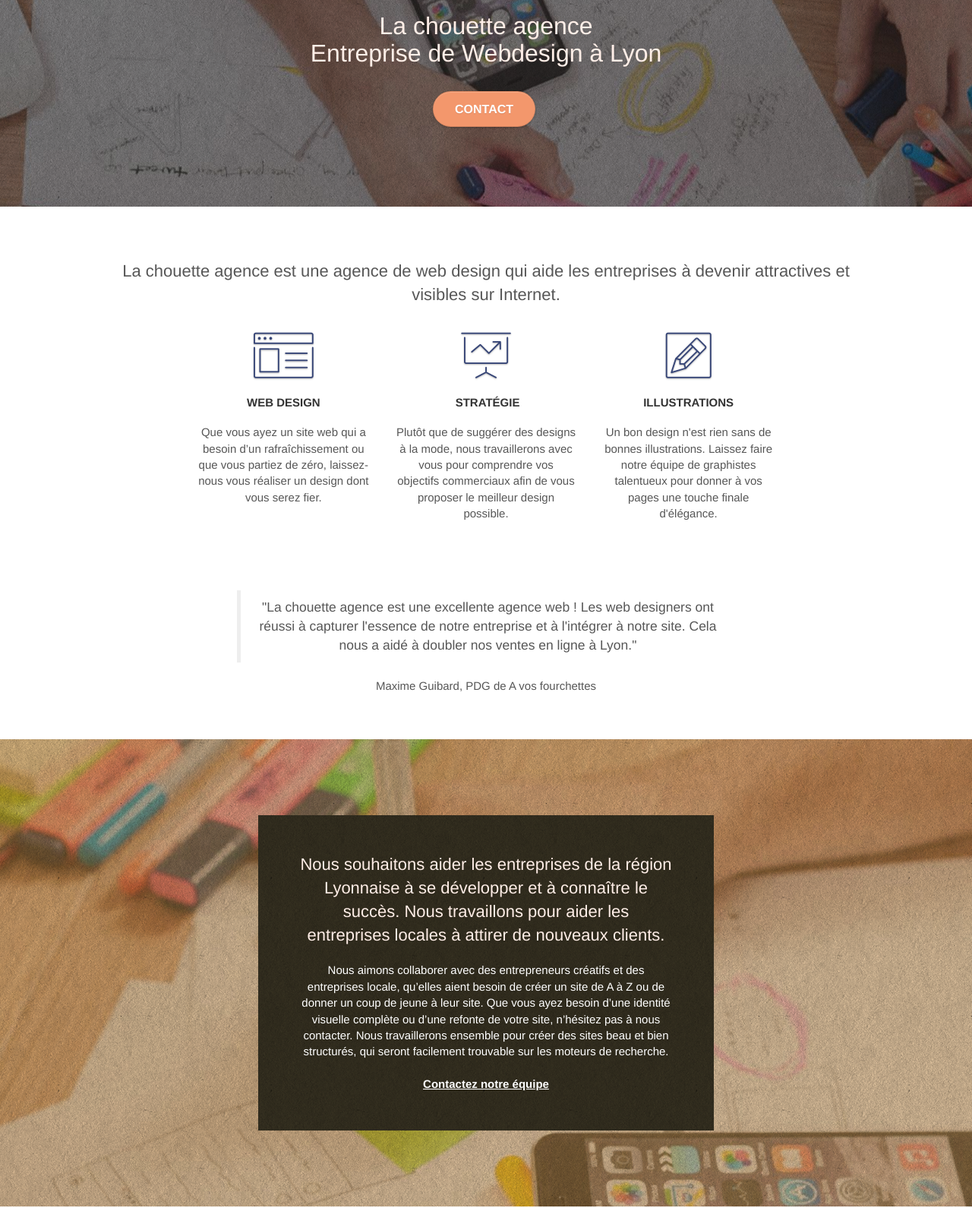
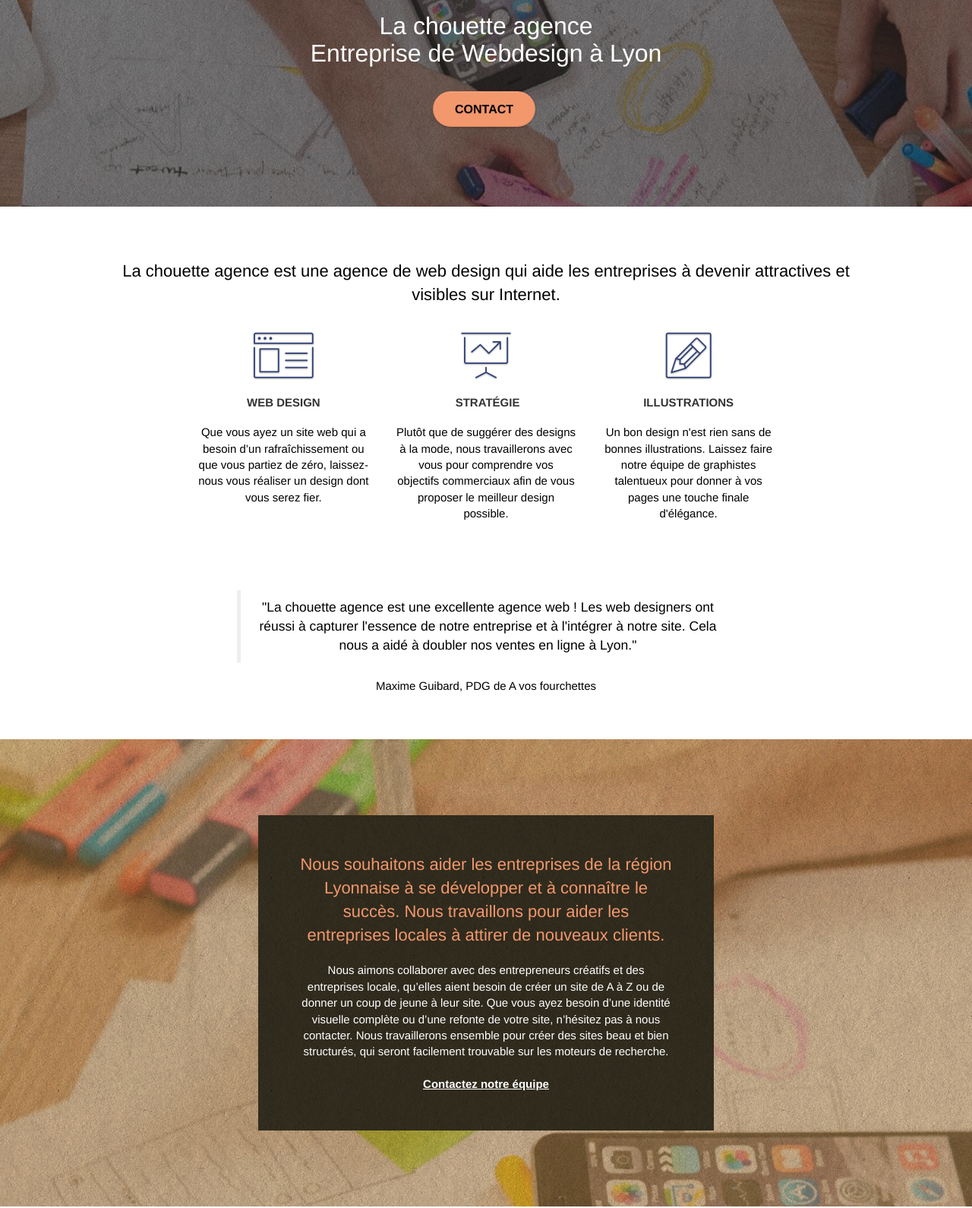
Before and after one commit to hugomoro/P4_optimal, a plain HTML site: page index.html in a window 1280 px wide. Shown: the part 295-1885 px from the top of the page at 76% size. Drawn offline with Linux system fonts and the light colour scheme.

Commit message:
ajustement du contraste

```diff
--- a/css/style.css
+++ b/css/style.css
@@ -584,6 +584,7 @@ a[data-lightbox]:hover img {
     left: 15px;
     right: 15px;
     bottom: 5px;
+    text-align: center;
 }
 
 .close-lightbox {
@@ -651,7 +652,7 @@ label,
 a {
     font-family: "helvetica";
     font-weight: 400;
-    color: #575757!important;
+    color: black;
 }
 
 .container {
@@ -688,7 +689,6 @@ a {
 
 .cta-hero {
     margin-top: 22px;
-    color: #FFFFFF!important;
     text-transform: uppercase;
     padding: 12px 28px 12px 28px;
     font-size: 16px;
@@ -771,13 +771,12 @@ h4 {
     background-color: #F3976C;
 }
 
-.tc-white {
-    color: #ffeee7!important;
+.tc-orange {
+    color: #F3976C!important;
 }
 
 .btn-atomic-tangerine {
     background: #F3976C;
-    color: #FFFFFF!important;
 }
 
 .btn-atomic-tangerine:hover {
--- a/index.html
+++ b/index.html
@@ -44,7 +44,7 @@
 					<div class="row tight-width-whitespace">
 						<div class="col-sm-12">
 							<img src="img/logo.png" class="center-block image-resize-mode" width="100" alt="Logo de l'agence de webdesign La Chouette Agence - Lyon" />
-							<h1 class="text-center hero-bloc-text tc-white ">
+							<h1 class="text-center hero-bloc-text white ">
 								La chouette agence<br>
 								Entreprise de Webdesign à Lyon
 							</h1>
@@ -117,11 +117,11 @@
 			<!-- bloc-2-services END -->
 
 			<!-- bloc-3-what-i-do -->
-			<section class="bloc tc-white bgc-atomic-tangerine bg-presentation d-bloc bloc-bg-texture texture-paper b-parallax" id="bloc-3-what-i-do">
+			<section class="bloc bgc-atomic-tangerine bg-presentation d-bloc bloc-bg-texture texture-paper b-parallax" id="bloc-3-what-i-do">
 				<div class="container bloc-lg">
 					<article class="row tight-width-whitespace black-background">
 						<div class="col-sm-12">
-							<h2 class="mg-md text-center tc-white">
+							<h2 class="mg-md text-center tc-orange">
 								Nous souhaitons aider les entreprises de la région Lyonnaise à se développer et à connaître le succès. Nous travaillons pour aider les entreprises locales à attirer de nouveaux clients.
 							</h2>
 							<p class="text-center white">
@@ -187,7 +187,7 @@
 			<section class="bloc bgc-dark-slate-blue bg-banniere d-bloc bloc-bg-texture texture-paper" id="bloc-5-cta">
 				<div class="container bloc-lg">
 					<div class="row">
-						<h2 class="mg-md text-center tc-white">
+						<h2 class="mg-md text-center white">
 							Prêt pour redonner vie à votre projet ?<br>Contactez notre équipe !
 						</h2>
 						<div class="col-sm-12 text-center">
@@ -203,7 +203,7 @@
 				<div class="container bloc-sm">
 					<div class="row">
 						<div class="col-sm-12">
-							<p class="text-center white">
+							<p class="text-center">
 								La chouette agence - Agence web basée à Lyon.<br>
 							</p>
 							<div class="row row-no-gutters social">
```
Also changed, not shown: contact.html (+3 -3 lines).
